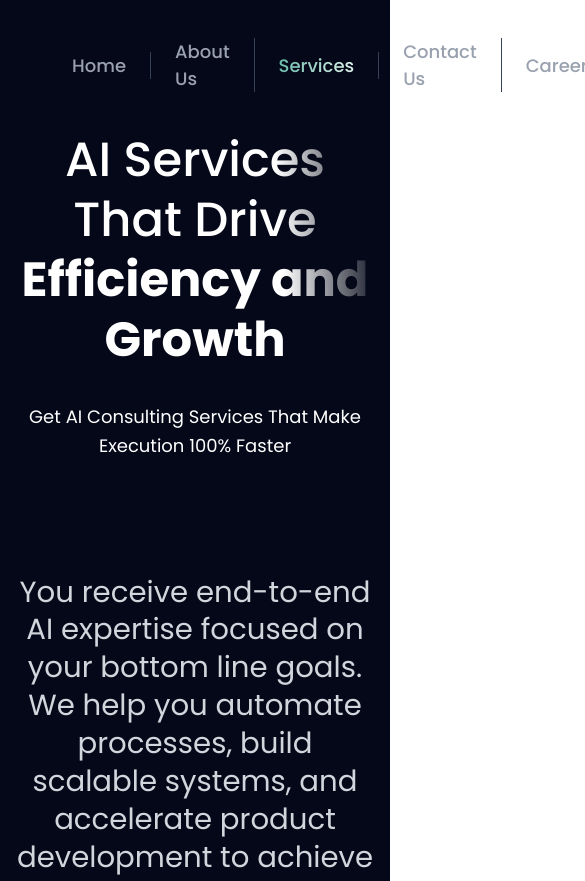
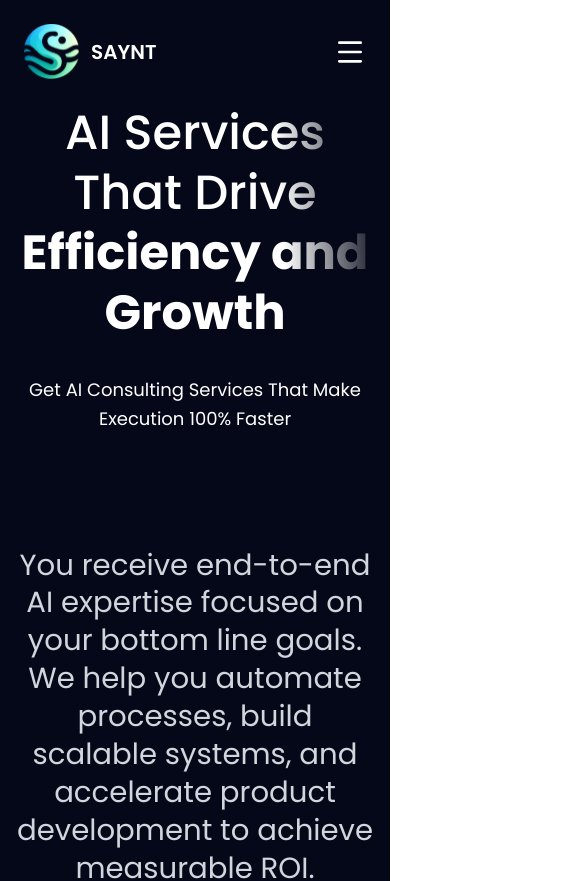
Before and after one commit to zaineli/Saynt-Website, a Next.js app: page /services in a window 390 px wide. Shown: the top 881 px of the page, 585 px wide, since content can reach past the window. Built offline with nearby package versions, Linux system fonts and the light colour scheme.

Commit message:
add mobile responsive navbar

```diff
--- a/app/components/Navbar.tsx
+++ b/app/components/Navbar.tsx
@@ -1,11 +1,14 @@
-'use client';
+"use client";
 
 import Image from "next/image";
 import Link from "next/link";
 import { usePathname } from "next/navigation";
+import { useState } from "react";
+import { Menu, X } from "lucide-react";
 
 export default function Navbar() {
   const pathname = usePathname();
+  const [open, setOpen] = useState(false);
 
   const navLinks = [
     { href: "/", label: "Home" },
@@ -16,47 +19,82 @@ export default function Navbar() {
   ];
 
   const isActive = (href: string) => {
-    if (href === "/") {
-      return pathname === "/";
-    }
+    if (href === "/") return pathname === "/";
     return pathname.startsWith(href);
   };
 
   return (
     <nav className="w-full py-6">
       <div className="w-full mx-auto px-6 flex items-center justify-between gap-6">
-        {/* Logo */}
-        <div className="flex items-center size-[82px] justify-center basis-1/3">
-          <Link href="/">
+
+        {/* LEFT: Logo + Name (added name but not changing your logo layout) */}
+        <div className="flex items-center gap-3 basis-1/3">
+          <Link href="/" className="flex items-center gap-3 lg:pl-36">
+
             <Image
               src="/logo.svg"
               alt="Saynt Logo"
               width={82}
               height={82}
-              className="object-contain cursor-pointer"
+              className="
+    object-contain cursor-pointer
+    w-[55px] h-[55px]      /* mobile */
+    sm:w-[65px] sm:h-[65px] /* small screens */
+    md:w-[75px] md:h-[75px] /* tablets */
+    lg:w-[82px] lg:h-[82px] /* your original size on desktop */
+  "
             />
+
+            <span className="text-white font-semibold text-xl md:hidden block">
+              SAYNT
+            </span>
           </Link>
         </div>
 
-        {/* Navigation Links */}
-        <div className="flex items-center justify-start basis-2/3">
+        {/* DESKTOP LINKS (unchanged) */}
+        <div className="hidden md:flex items-center justify-start basis-2/3">
           {navLinks.map((link, index) => (
             <Link
               key={link.href}
               href={link.href}
-              className={`px-6 text-[18px] font-medium transition-all ${
-                index < navLinks.length - 1 ? 'border-r border-gray-700' : ''
-              } ${
-                isActive(link.href)
-                  ? 'bg-gradient-to-r from-[#38AE99] to-white bg-clip-text text-transparent'
-                  : 'text-gray-400 hover:text-white'
-              }`}
+              className={`px-6 text-[18px] font-medium transition-all ${index < navLinks.length - 1 ? "border-r border-gray-700" : ""
+                } ${isActive(link.href)
+                  ? "bg-gradient-to-r from-[#38AE99] to-white bg-clip-text text-transparent"
+                  : "text-gray-400 hover:text-white"
+                }`}
             >
               {link.label}
             </Link>
           ))}
         </div>
+
+        {/* MOBILE HAMBURGER */}
+        <button
+          className="md:hidden text-white"
+          onClick={() => setOpen(!open)}
+        >
+          {open ? <X size={32} /> : <Menu size={32} />}
+        </button>
       </div>
+
+      {/* MOBILE MENU (same links, same styles) */}
+      {open && (
+        <div className="md:hidden flex flex-col gap-4 mt-4 px-6 pb-4">
+          {navLinks.map((link, index) => (
+            <Link
+              key={link.href}
+              href={link.href}
+              onClick={() => setOpen(false)}
+              className={`text-[18px] font-medium pb-2 border-b border-gray-700 ${isActive(link.href)
+                  ? "bg-gradient-to-r from-[#38AE99] to-white bg-clip-text text-transparent"
+                  : "text-gray-400 hover:text-white"
+                }`}
+            >
+              {link.label}
+            </Link>
+          ))}
+        </div>
+      )}
     </nav>
   );
 }
```
